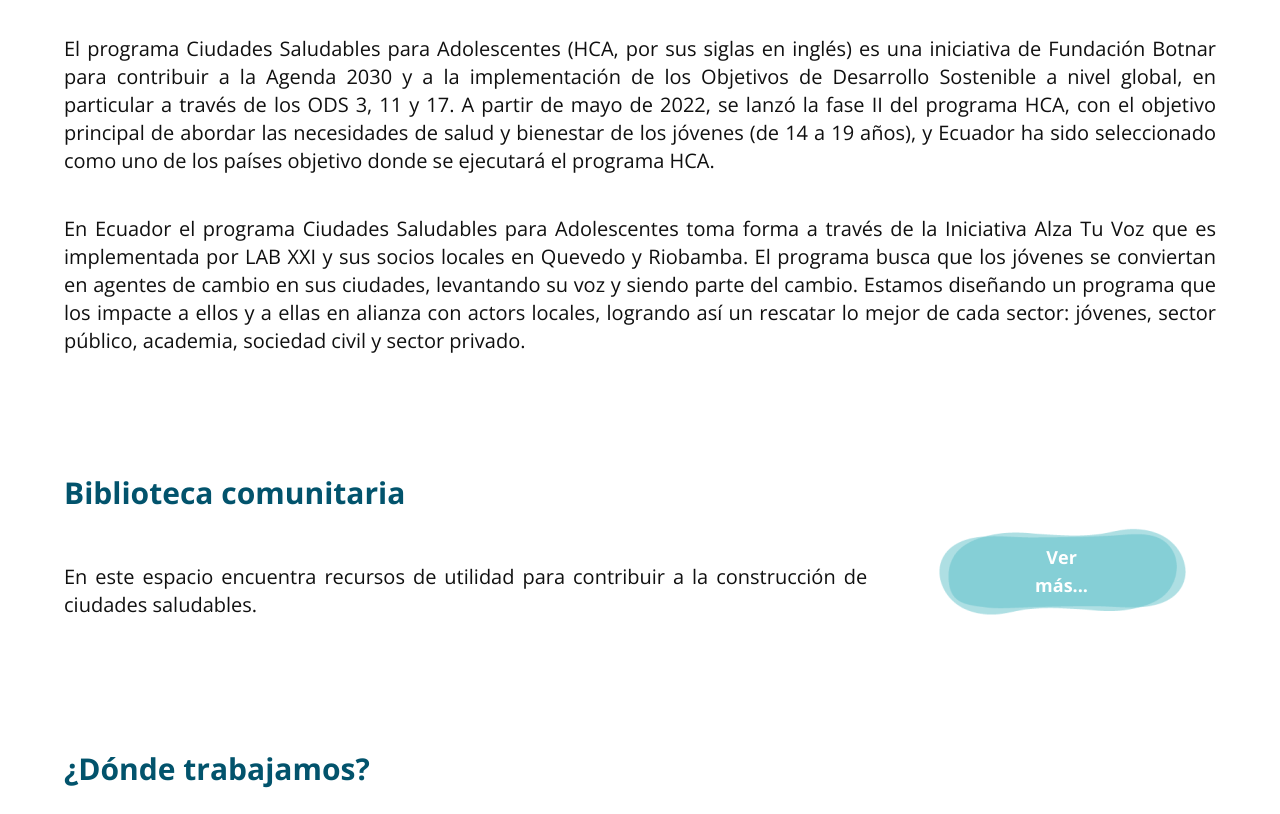
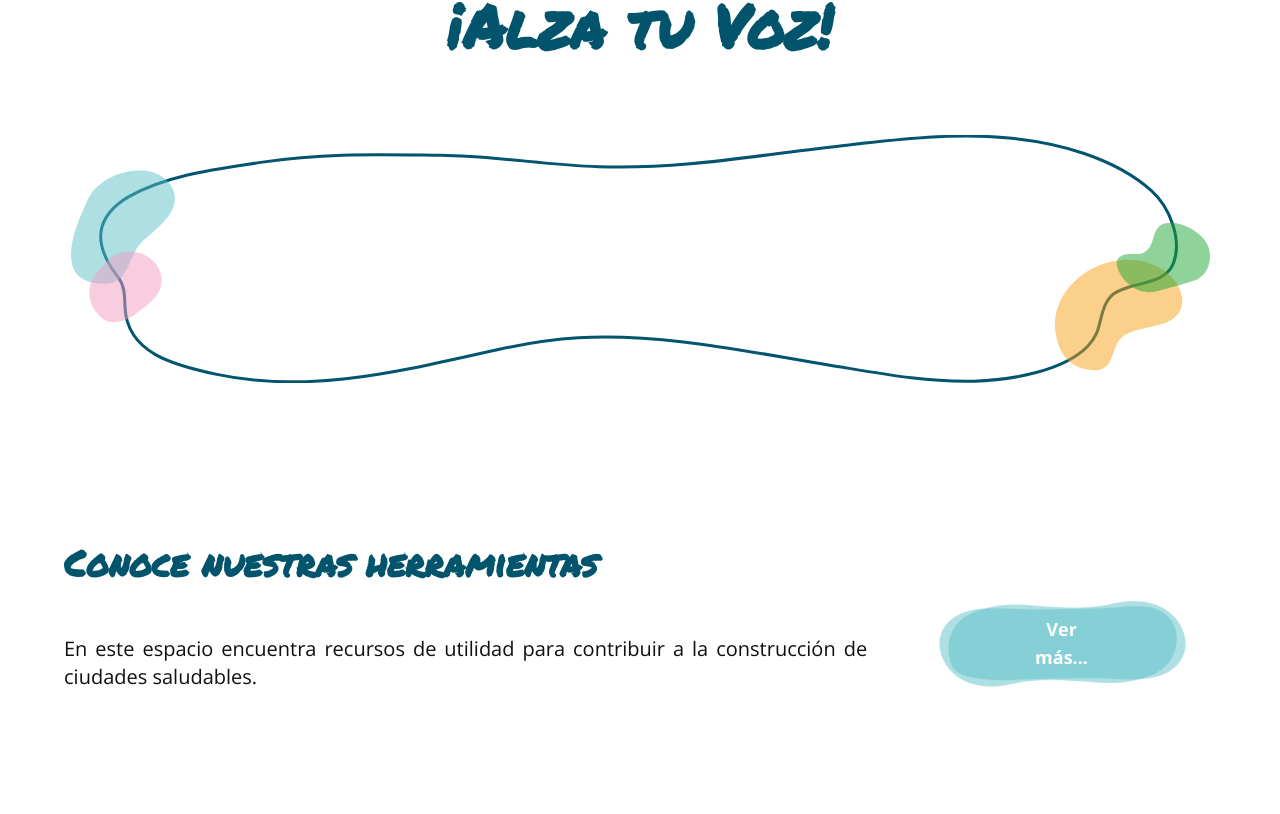
Before and after one commit to MorlinXD/ATV, a Next.js app: page / in a window 1280 px wide. Shown: the part 626-1440 px from the top of the page. Built offline with nearby package versions, Linux system fonts and the light colour scheme.

Commit message:
Permanet Marker font added

```diff
--- /dev/null
+++ b/app/Components/MainCarousel.tsx
@@ -0,0 +1,23 @@
+'use client'
+import { type FC, useState } from 'react'
+
+interface Props {
+  // imageURL: string
+  text: string
+}
+
+interface CarouselProps {
+  slides: Props[]
+}
+
+const MainCarousel: FC<CarouselProps> = () => {
+  return (
+    <div className='overflow-hidden mt-20 relative'>
+      <div className='flex'>
+        <img src="/carousel.svg" alt="" />
+      </div>
+    </div>
+  )
+}
+
+export default MainCarousel
--- a/app/layout.tsx
+++ b/app/layout.tsx
@@ -1,11 +1,22 @@
 import type { Metadata } from 'next'
 import './globals.css'
-import { Open_Sans } from 'next/font/google'
+import { Open_Sans, Permanent_Marker } from 'next/font/google'
 
 import Footer from './Components/Footer'
 import Header from './Components/Header'
 
-const openSans = Open_Sans({ subsets: ['latin'] })
+const openSans = Open_Sans({
+  subsets: ['latin'],
+  display: 'swap',
+  variable: '--font-opensans'
+})
+
+const permanentMarker = Permanent_Marker({
+  subsets: ['latin'],
+  display: 'swap',
+  variable: '--font-permanent-marker',
+  weight: '400'
+})
 
 export const metadata: Metadata = {
   title: 'Ciudades Sustentables | LabXXI',
@@ -18,8 +29,8 @@
   children: React.ReactNode
 }) {
   return (
-    <html lang="es">
-      <body className={openSans.className}>
+    <html lang="es" className={`${openSans.variable} ${permanentMarker.variable} font-sans`}>
+      <body >
         <Header />
         {children}
         <Footer />
--- a/app/page.tsx
+++ b/app/page.tsx
@@ -1,6 +1,7 @@
 import Image from 'next/image'
 import ButtonOne from './Components/ButtonOne'
 import ButtonTwo from './Components/ButtonTwo'
+import MainCarousel from './Components/MainCarousel'
 
 export default function Home () {
   return (
@@ -15,9 +16,9 @@
         />
       </section>
 
-      <section className="container mx-auto flex flex-col justify-center items-center text-center my-5 lg:my-10 px-8 md:px-16">
-        <h1 className='text-4xl text-hcadarkblue font-bold mt-10'>¡Alza tu Voz!</h1>
-        <p className='text-xl text-black mt-10 text-justify'>
+      <section className="container mx-auto flex flex-col justify-center items-center text-center my-5 lg:my-20 px-8 md:px-16">
+        <h1 className='text-6xl text-hcadarkblue font-bold mt-10 font-marker'>¡Alza tu Voz!</h1>
+        {/* <p className='text-xl text-black mt-10 text-justify'>
           El programa Ciudades Saludables para Adolescentes (HCA, por sus siglas en inglés) es una iniciativa de
           Fundación Botnar para contribuir a la Agenda 2030 y a la implementación de los Objetivos de Desarrollo
           Sostenible a nivel global, en particular a través de los ODS 3, 11 y 17. A partir de mayo de 2022, se
@@ -31,11 +32,12 @@
           se conviertan en agentes de cambio en sus ciudades, levantando su voz y siendo parte del cambio. Estamos diseñando
           un programa que los impacte a ellos y a ellas en alianza con actors locales, logrando así un rescatar
           lo mejor de cada sector: jóvenes, sector público, academia, sociedad civil y sector privado.
-        </p>
+        </p> */}
+        <MainCarousel />
       </section>
 
       <section className="container mx-auto flex flex-col justify-center my-5 lg:my-10 px-8 md:px-16">
-        <h2 className='text-3xl text-left text-hcadarkblue font-bold mt-10'>Biblioteca comunitaria</h2>
+        <h2 className='text-4xl text-left text-hcadarkblue font-marker font-bold mt-10'>Conoce nuestras herramientas</h2>
         <div className='flex flex-col md:flex-row justify-center items-center gap-10'>
           <p className='text-xl text-black mt-10 text-justify'>
             En este espacio encuentra recursos de utilidad para contribuir a la construcción de ciudades saludables.
@@ -48,7 +50,7 @@
       </section>
 
       <section className="container mx-auto flex flex-col justify-center my-5 lg:my-10 px-8 md:px-16">
-        <h2 className='text-3xl text-left text-hcadarkblue font-bold mt-10'>¿Dónde trabajamos?</h2>
+        <h2 className='text-4xl text-left text-hcadarkblue font-marker font-bold mt-10'>¿Dónde trabajamos?</h2>
         <div className='flex flex-col md:flex-row justify-center items-center space-y-4 md:space-y-0 md:space-x-4 p-8'>
           <div className="flex flex-col justify-center items-center w-full md:w-1/2 h-auto">
             <Image
--- a/tailwind.config.ts
+++ b/tailwind.config.ts
@@ -15,6 +15,10 @@
       },
       boxShadow: {
         header: '0px 4px 4px rgba(0, 0, 0, 0.05)'
+      },
+      fontFamily: {
+        sans: ['var(--font-opensans)'],
+        marker: ['var(--font-permanent-marker)']
       }
     },
     colors: {
```
Also changed, not shown: public/carousel.svg (added).
